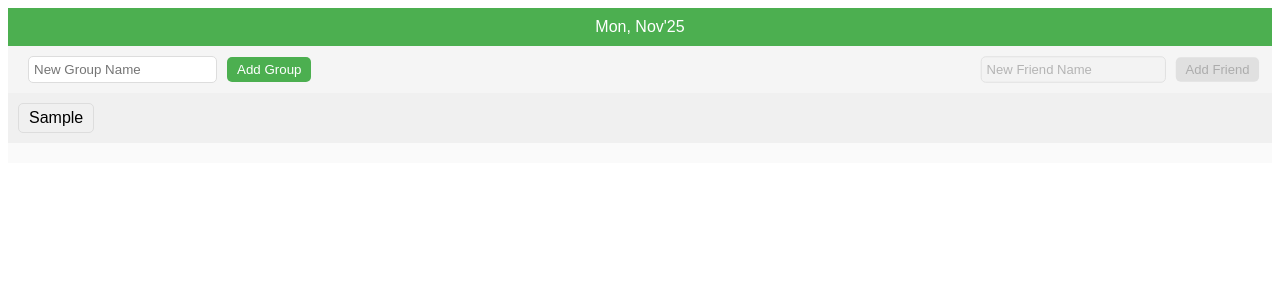
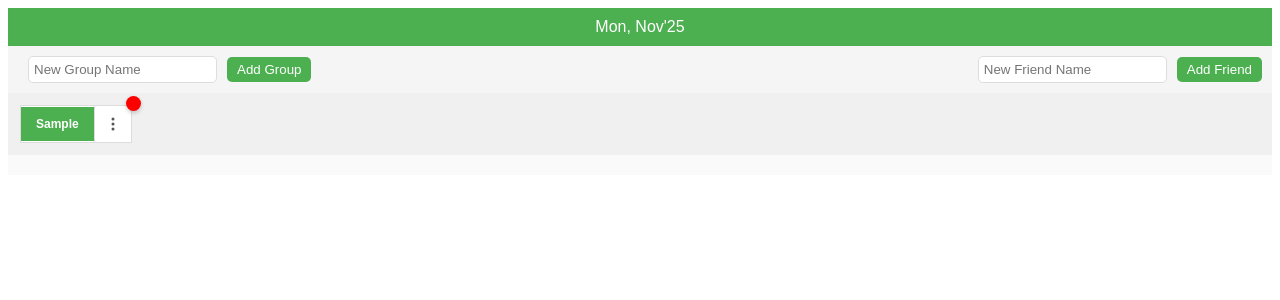
Before and after one commit to abhinav22-X/tikki, a React app in the folder tikki/: page / in a window 1280 px wide. Both pictures are taken after typing "Sample" into the empty fields and a click on the button "Add Group". Shown: the top 300 px of the page. Built offline with nearby package versions, Linux system fonts and the light colour scheme; the HTML template or start-up script is replaced by a standard one.

Commit message:
fifth basic version

```diff
--- a/tikki/package.json
+++ b/tikki/package.json
@@ -15,6 +15,7 @@
 		"@reduxjs/toolkit": "^2.3.0",
 		"react": "^18.3.1",
 		"react-dom": "^18.3.1",
+		"react-icons": "^5.3.0",
 		"react-redux": "^9.1.2",
 		"uuid": "^11.0.3"
 	},
--- /dev/null
+++ b/tikki/src/Code_samples/Code_notification.jsx
@@ -0,0 +1,28 @@
+import { useState } from "react";
+import "./Code_notification.css";
+import { BsThreeDotsVertical } from "react-icons/bs";
+
+const Code_notification = () => {
+	const [notificationCount, setNotificationCount] = useState(0);
+
+	const incrementNotification = () => {
+		setNotificationCount(notificationCount + 1);
+	};
+
+	return (
+		<li
+			className="list-item"
+			onClick={incrementNotification}
+		>
+			<span>Click Me</span>
+			<span>
+				<BsThreeDotsVertical className="settings-icon" />
+			</span>
+			<span className="notification-dot">
+				{notificationCount > 0 && notificationCount}
+			</span>
+		</li>
+	);
+};
+
+export default Code_notification;
--- a/tikki/src/Practise/App.css
+++ b/tikki/src/Practise/App.css
@@ -42,7 +42,7 @@
 }
 
 /* Third Bar */
-.third-bar {
+/* .third-bar {
 	display: flex;
 	align-items: center;
 	background-color: #f0f0f0;
@@ -64,12 +64,90 @@
 	border-radius: 5px;
 	cursor: pointer;
 	white-space: nowrap;
+	position: relative;
 }
 
 .third-bar li.selected-group {
 	background-color: #4caf50;
 	color: white;
 	font-weight: bold;
+}
+.delete-group-btn {
+	font-size: 10px;
+	font-weight: bold;
+	margin-left: 5px;
+	cursor: pointer;
+} */
+.third-bar {
+	display: flex;
+	align-items: center;
+	background-color: #f0f0f0;
+	padding: 12px;
+	overflow-x: auto;
+}
+
+ul {
+	padding: 0;
+	margin: 0;
+	list-style: none;
+	display: flex;
+	flex-direction: row;
+	gap: 10px;
+}
+
+.list-items {
+	position: relative;
+	display: flex;
+	align-items: center;
+	gap: 0px;
+	padding: 0;
+	border: 1px solid #ddd;
+	background-color: #fff;
+}
+
+.selected-group {
+	background-color: #4caf50;
+	color: white;
+	font-weight: bold;
+}
+
+.group-name {
+	font-size: 12px;
+	font-weight: bold;
+	flex-grow: 1;
+	padding: 10px 15px;
+	cursor: pointer;
+}
+
+.settings-icon-container {
+	padding: 10px;
+	display: flex;
+	align-items: center;
+	justify-content: center;
+	border-left: 1px solid #ddd;
+	cursor: pointer;
+}
+
+.settings-icon {
+	font-size: 16px;
+	color: #555;
+}
+
+.notification-dot {
+	position: absolute;
+	top: -10px;
+	right: -10px;
+	width: 15px;
+	height: 15px;
+	background-color: red;
+	color: white;
+	font-size: 12px;
+	font-weight: bold;
+	border-radius: 50%;
+	display: flex;
+	justify-content: center;
+	align-items: center;
+	box-shadow: 0 2px 4px rgba(0, 0, 0, 0.2);
 }
 
 /* Cards Section */
--- a/tikki/src/Practise/App.jsx
+++ b/tikki/src/Practise/App.jsx
@@ -3,11 +3,17 @@ import { useSelector, useDispatch } from "react-redux";
 import {
 	addGroup,
 	addFriend,
+	removeFriend,
+	removeGroup,
 	addTask,
 	toggleTaskCompleted,
 } from "./taskManagerSlice";
 import "./App.css";
+import "../Code_samples/Code_notification.css";
+
 import { v4 as uuidv4 } from "uuid";
+import { BsThreeDotsVertical } from "react-icons/bs";
+
 function getDate() {
 	const today = new Date();
 	const month = today.getMonth();
@@ -55,15 +61,37 @@ const App = () => {
 	const [newGroupName, setNewGroupName] = useState("");
 	const [newFriendName, setNewFriendName] = useState("");
 	const [selectedGroupId, setSelectedGroupId] = useState(null);
+	const [notificationCount, setNotificationCount] = useState(0);
+
+	const incrementNotification = () => {
+		setNotificationCount(notificationCount + 1);
+	};
 
 	// State for new task input per friend
 	const [newTaskNames, setNewTaskNames] = useState({});
 
 	const handleAddGroup = () => {
 		if (newGroupName.trim()) {
-			dispatch(addGroup({ id: uuidv4(), name: newGroupName }));
+			if (groups.some((group) => group.name === newGroupName)) {
+				alert("Group with this name already exists!");
+				return;
+			}
+			let x = uuidv4();
+			dispatch(addGroup({ id: x, name: newGroupName }));
 			setNewGroupName("");
+			setSelectedGroupId(x);
 		}
+	};
+	// const handleDeleteFriend = (friendId) => {
+	// 	dispatch(removeFriend(friendId));
+	// 	setNewTaskNames((prev) => {
+	// 		const { [friendId]: _, ...rest } = prev;
+	// 		return rest;
+	// 	});
+	// };
+	const handleDeleteGroup = (groupId) => {
+		dispatch(removeGroup(groupId));
+		setSelectedGroupId(null);
 	};
 
 	const handleAddFriend = () => {
@@ -97,7 +125,7 @@ const App = () => {
 		dispatch(toggleTaskCompleted(taskId));
 	};
 
-	const handleFriendInput = (groupId) => {
+	const handleFriendInputBtn = (groupId) => {
 		setSelectedGroupId(groupId);
 		setNewFriendName("");
 	};
@@ -126,7 +154,7 @@ const App = () => {
 					/>
 					<button onClick={handleAddGroup}>Add Group</button>
 				</div>
-				{/* {selectedGroupId != null && ( */}
+
 				<div
 					className={`friend-section ${
 						!selectedGroupId ? "disabled" : ""
@@ -149,9 +177,12 @@ const App = () => {
 			</div>
 			{/* Third Bar - Groups */}
 			<div className="third-bar">
-				<div className="group-list">
 				<ul>
 					{groups.map((group) => (
+						<div
+							key={group.id}
+							className="list-items"
+						>
 							<li
 								key={group.id}
 								className={
@@ -159,17 +190,27 @@ const App = () => {
 										? "selected-group"
 										: ""
 								}
+							>
+								<div
+									className="group-name"
 									onClick={() =>
 										selectedGroupId === group.id
-										? handleFriendInput(null)
-										: handleFriendInput(group.id)
+											? handleFriendInputBtn(null)
+											: handleFriendInputBtn(group.id)
 									}
 								>
 									{group.name}
+								</div>
 							</li>
+							<div className="settings-icon-container">
+								<BsThreeDotsVertical className="settings-icon" />
+							</div>
+							<div className="notification-dot">
+								{notificationCount > 0 && notificationCount}
+							</div>
+						</div>
 					))}
 				</ul>
-				</div>
 			</div>
 			{/* Fourth Bar */}
 			<div className="cards-container">
--- a/tikki/src/Practise/taskManagerSlice.jsx
+++ b/tikki/src/Practise/taskManagerSlice.jsx
@@ -14,8 +14,18 @@ const taskManagerSlice = createSlice({
 			state.groups.push(action.payload);
 		},
 		removeGroup(state, action) {
-			state.groups = state.groups.filter(
-				(group) => group.id !== action.payload
+			const groupId = action.payload;
+			state.groups = state.groups.filter((group) => group.id !== groupId);
+			state.friends = state.friends.filter(
+				(friend) => friend.groupId !== groupId
+			);
+			state.tasks = state.tasks.filter(
+				(task) =>
+					!state.friends.some(
+						(friend) =>
+							friend.id === task.friendId &&
+							friend.groupId === groupId
+					)
 			);
 		},
 		addFriend(state, action) {
--- a/tikki/src/main.jsx
+++ b/tikki/src/main.jsx
@@ -5,6 +5,7 @@ import { createRoot } from "react-dom/client";
 import store from "./Practise/store.jsx";
 import App from "./Practise/App.jsx";
 import { Provider } from "react-redux";
+// import Code_notification from "./Code_samples/Code_notification.jsx";
 // import AppRedux from "./Redux/AppRedux.jsx";
 // import Apple from "./Apple";
 // import Counter from "./Counter.jsx";
```
Also changed, not shown: tikki/src/Code_samples/Code_notification.css (added), 1 other file (tests, documents, lock files or other folders). Lines whose indentation alone changed are shown as unchanged.
